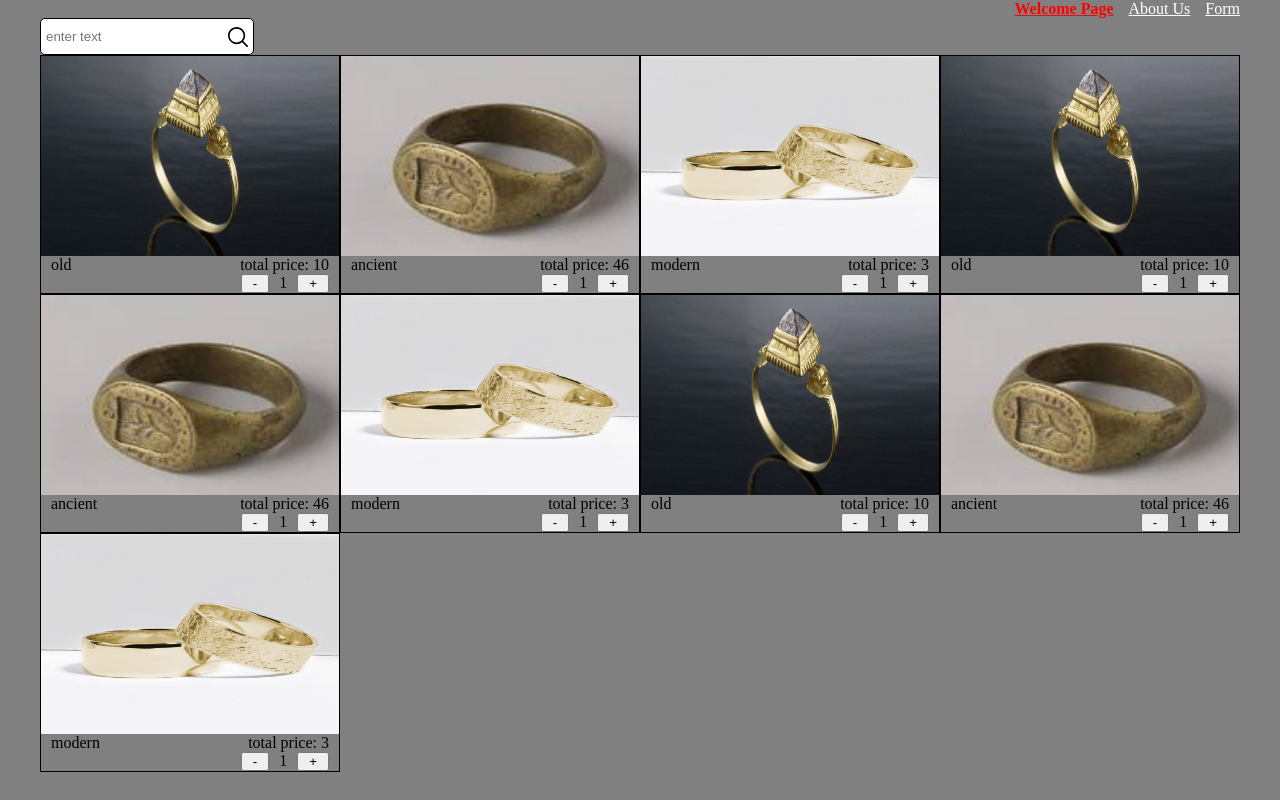
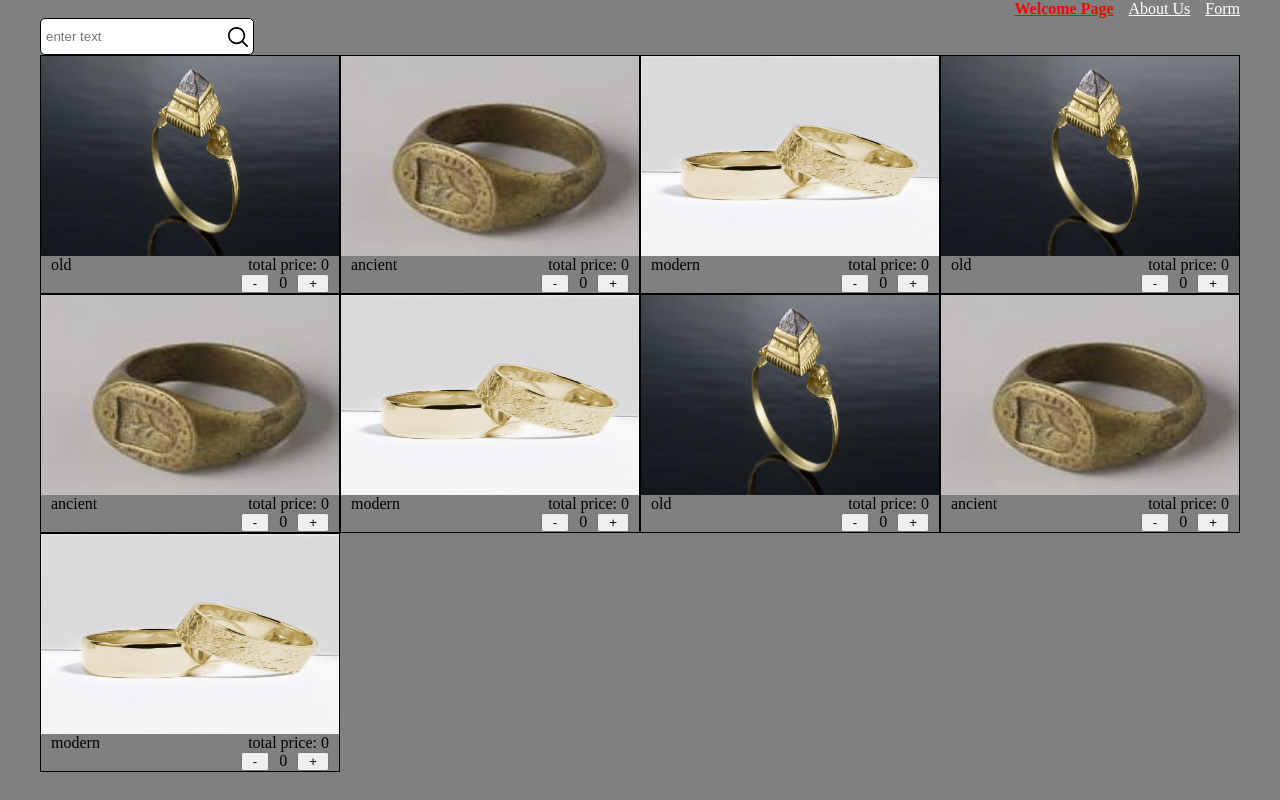
Before and after one commit to Clearenough/rss-react-Q1-2023, a React (Vite) app: page / in a window 1280 px wide. Built offline with nearby package versions, Linux system fonts and the light colour scheme.

Commit message:
refactor: rewrite Card with hooks

```diff
--- a/src/components/Card.tsx/index.tsx
+++ b/src/components/Card.tsx/index.tsx
@@ -1,4 +1,4 @@
-import React from 'react';
+import { useState } from 'react';
 import styles from './index.module.scss';
 
 interface IProps {
@@ -7,50 +7,27 @@ interface IProps {
   price: number;
 }
 
-interface IState {
-  count: number;
-}
+function Card({ imageUrl, name, price }: IProps) {
+  const [count, setCount] = useState(0);
 
-class Card extends React.Component<IProps, IState> {
-  state: IState = { count: 1 };
-
-  constructor(props: IProps) {
-    super(props);
-  }
-
-  increaseCount = (e: React.MouseEvent<HTMLButtonElement>) => {
-    e.preventDefault();
-    const count = this.state.count;
-    this.setState({ count: count + 1 });
-  };
-
-  decreaseCount = (e: React.MouseEvent<HTMLButtonElement>) => {
-    e.preventDefault();
-    const count = this.state.count;
-    if (count === 0) return;
-    this.setState({ count: count - 1 });
-  };
-
-  render() {
   return (
     <div className={styles.card} role="card">
-        <img src={this.props.imageUrl} alt="" className={styles.image} />
+      <img src={imageUrl} alt="" className={styles.image} />
       <div className={styles.description}>
-          <span>{this.props.name}</span>
-          <span role="price">total price: {this.state.count * this.props.price}</span>
+        <span>{name}</span>
+        <span role="price">total price: {count * price}</span>
       </div>
       <div className={styles.counter}>
-          <button className={styles.button} onClick={this.decreaseCount} role="decrease">
+        <button className={styles.button} onClick={() => setCount(count - 1)} role="decrease">
           -
         </button>
-          <span>{this.state.count}</span>
-          <button className={styles.button} onClick={this.increaseCount} role="increase">
+        <span>{count}</span>
+        <button className={styles.button} onClick={() => setCount(count + 1)} role="increase">
           +
         </button>
       </div>
     </div>
   );
 }
-}
 
 export default Card;
```
Lines whose indentation alone changed are shown as unchanged.
